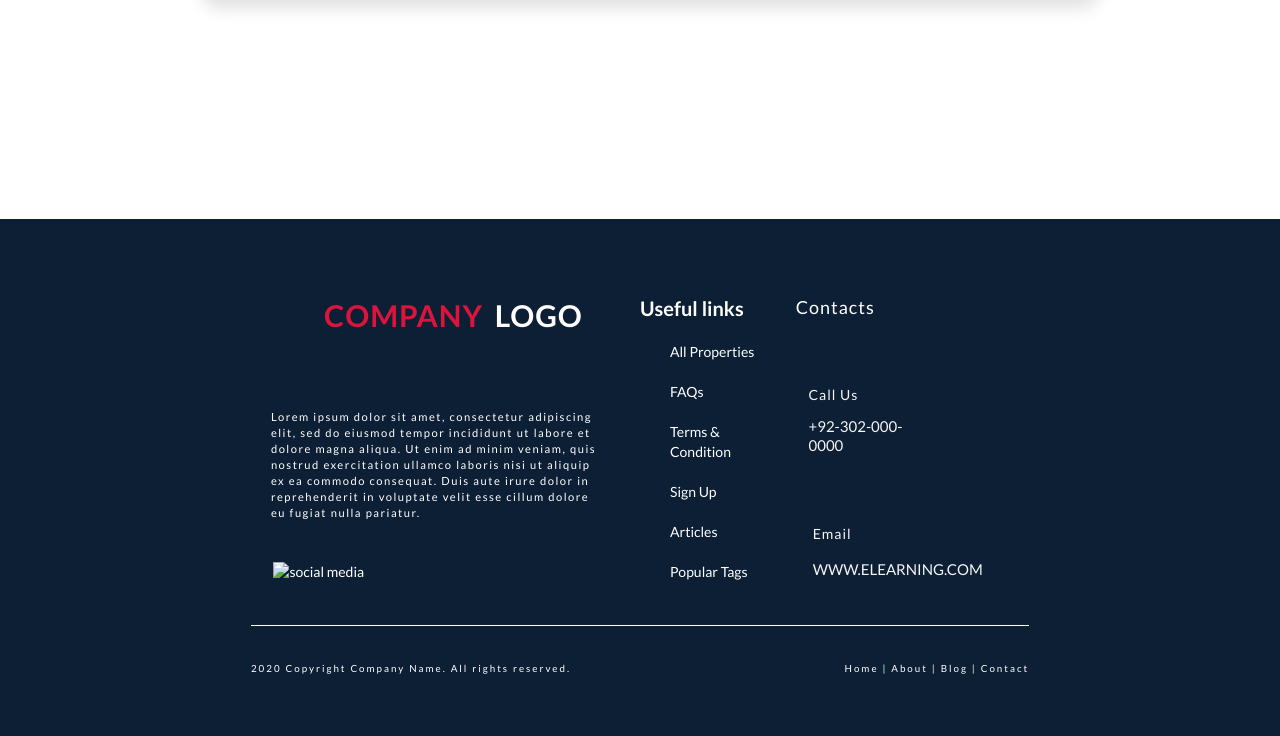
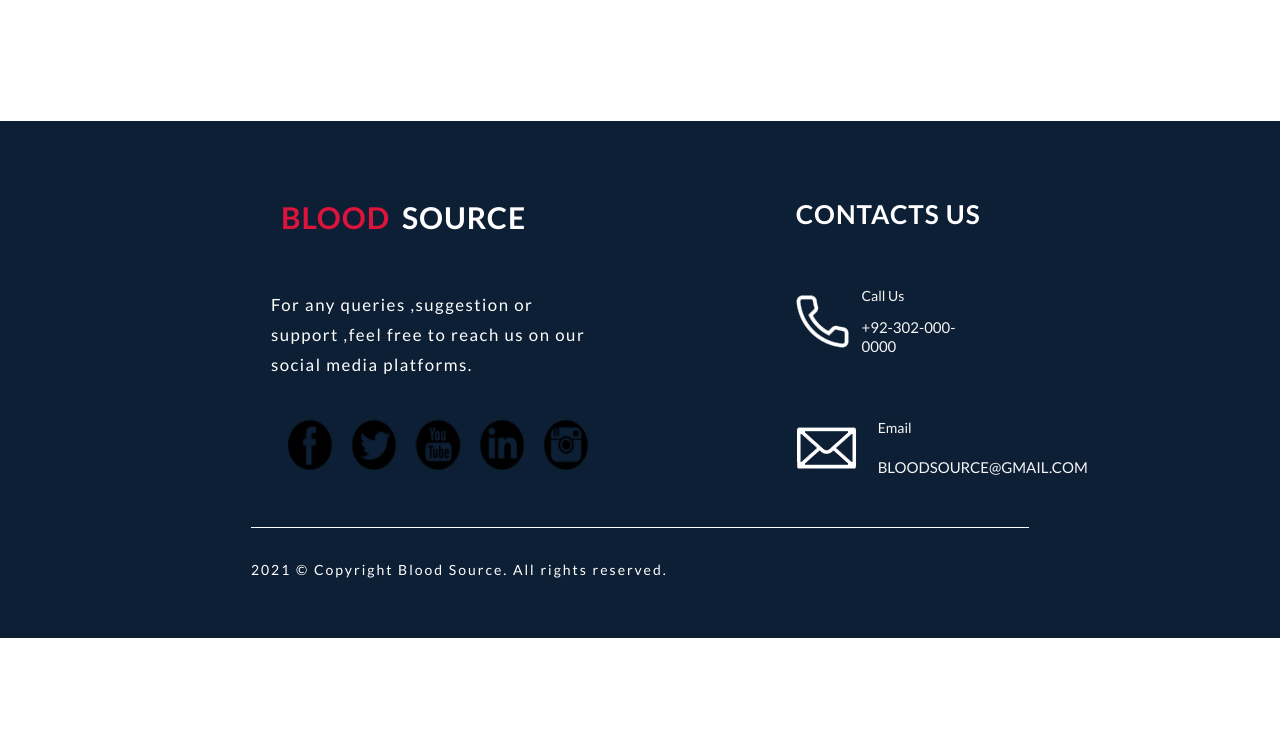
Before and after one commit to kshitij-cell/blood-bank, a PHP site: page / in a window 1280 px wide; the page is wider, and only the part inside the window is pictured. Shown: the part 3988-4724 px from the top of that part. After the commit the page ends 4626 px from the top of that part, so only its background shows below. Run offline with PHP 8.4, Linux system fonts and the light colour scheme.

Commit message:
homepage

```diff
--- a/header.js
+++ b/header.js
@@ -1,13 +1,13 @@
-const links = document.querySelectorAll('.link-');
-let old = 0;
-links[0].classList.add('active');
-for (let index = 0; index < links.length; index++) {
-    links[index].addEventListener('click', function () {
-        links[index].classList.add('active');
-        links[old].classList.remove('active');
-        old = index;
-    })
-};
+// const links = document.querySelectorAll('.link-');
+// let old = 0;
+// links[0].classList.add('active');
+// for (let index = 0; index < links.length; index++) {
+//     links[index].addEventListener('click', function () {
+//         links[index].classList.add('active');
+//         links[old].classList.remove('active');
+//         old = index;
+//     })
+// };
 const header = document.querySelector(".header-.container-");
 document.addEventListener("scroll", () => {
     var scroll_pos = window.scrollY;
--- a/index.html
+++ b/index.html
@@ -57,14 +57,16 @@
                 <h1 style="margin-left: 120px;">Give Often.<span></span></h1>
             </div>
         </div>
-        <div class="card" style="margin-top :19%;">
-            <div class="card-header">
-                Quote
+        <div class="card">
+            <div class="card-header text-center">
+                Fact About Blood Donation
             </div>
             <div class="card-body">
                 <blockquote class="blockquote mb-0">
-                    <p>About 1 in 7 people entering a hospital need blood.</p>
-                    <footer class="blockquote-footer">Someone famous in <cite title="Source Title">Source Title</cite>
+                    <p>If 1% to 3% of the country's population donates blood, it would be sufficient for country's need
+                    </p>
+                    <footer class="blockquote-footer">Source <cite title="Source Title">World Health Organization
+                            (WHO)</cite>
                     </footer>
                 </blockquote>
             </div>
@@ -74,9 +76,9 @@
         <div class="why-us">
             <h1 class="title">Blood source</h1>
             <!-- <h1 class="sub-title">why us</h1> -->
-            <p>Lorem ipsum dolor sit amet consectetur adipisicing elit. Numquam expedita a incidunt praesentium neque
-                animi consequatur velit minima, odio delectus quisquam dignissimos voluptatum laudantium provident harum
-                reiciendis ducimus modi error.</p>
+            <p>Blood Source is a web platform that helps you find all your nearby blood banks.
+                Whether you need to find an organization to donate blood or to request blood from a blood bank near you.
+                We are at your service</p>
         </div>
         <div class="why-us-img">
             <img src="./blood-donation-vector-illustration.jpg" alt="">
@@ -88,17 +90,17 @@
         </div>
         <div class="donate">
             <h1><span>donate ,</span> because you can</h1>
-            <p>Lorem ipsum dolor sit amet consectetur adipisicing elit. Eligendi molestiae ratione in nihil sit alias
-                quas nulla veniam, ex, saepe deserunt consequuntur ullam officia pariatur fugiat vel sed qui
-                perspiciatis!</p>
+            <p>Save a life because you can. Bring a smile on someone's face because you can. A single blood donation you
+                make is priceless for someone out there. Choose to be a life saver and donate blood today.</p>
             <a href="#signinup" type="button" class="port donate-btn ">donate now</a>
         </div>
     </section>
     <section id="fourth">
         <div class="pledge">
             <h1><span>ask ,</span> if you need</h1>
-            <p>Lorem ipsum dolor sit, amet consectetur adipisicing elit. Sequi beatae suscipit eius vel sit magnam
-                eligendi quis natus at modi non a autem neque, veniam odio dicta maiores eaque tempora.</p>
+            <p>Be the among the millions of people who have helped and countless lives we've helped saving. We are
+                accociated with thousands of blood banks across all states of India and thus are confident that we can
+                provide you with the blood you need.</p>
             <a href="#signinup" type="button" class="port request-btn  switch">request now</a>
 
         </div>
@@ -109,21 +111,20 @@
     <section id="testimonial">
         <div id="back">
             <div class="flx p">
-                <span class="fade-in">-</span>
-                <h2 class="right slide-in" style="text-transform: uppercase;">Testimonial </h2>
-                <span class="fade-in">-</span>
+                <!-- <span class="fade-in">-</span> -->
+                <h2 class="right slide-in" style="text-transform: uppercase;">Customer Reviews </h2>
+                <!-- <span class="fade-in">-</span> -->
             </div>
             <div id="cont">
                 <div class="cmt">
                     <img src="picture.png" class="left slide-in" alt="">
                     <div class="flx fade-in">
                         <span class="mar">&#x201C</span>
-                        <p> Lorem ipsum dolor sit amet consectetur, adipisicing elit. Quod repellendus veritatis iure
-                            neque voluptas eius ipsam velit quas nihil consequuntur, fugit dicta quisquam inventore
-                            asperiores tempora aliquid a mollitia. Aperiam!</p>
+                        <p> For the past few years, I have been donating throught the Blood Source. These
+                            guys are doing fantastic job in helping those who are in need. Keep up the good work.</p>
                     </div>
                     <div class="flx">
-                        <span class="mar fade-in">-</span>
+                        <!-- <span class="mar fade-in">-</span> -->
                         <h2 class="right slide-in"> John Doe Director Of Firm</h2>
                     </div>
 
@@ -132,12 +133,11 @@
                     <img src="picture2.png" class="left slide-in" alt="">
                     <div class="flx fade-in">
                         <span class="mar">&#x201C</span>
-                        <p> Lorem ipsum dolor sit amet consectetur, adipisicing elit. Quod repellendus veritatis iure
-                            neque voluptas eius ipsam velit quas nihil consequuntur, fugit dicta quisquam inventore
-                            asperiores tempora aliquid a mollitia. Aperiam!</p>
+                        <p> For the past few years, I have been donating throught the Blood Source. These
+                            guys are doing fantastic job in helping those who are in need. Keep up the good work.</p>
                     </div>
                     <div class="flx">
-                        <span class="mar fade-in">-</span>
+                        <!-- <span class="mar fade-in">-</span> -->
                         <h2 class="right slide-in"> John Doe Director Of Firm</h2>
                     </div>
                 </div>
@@ -145,12 +145,11 @@
                     <img src="picture3.png" class="left slide-in" alt="">
                     <div class="flx fade-in">
                         <span class="mar">&#x201C</span>
-                        <p> Lorem ipsum dolor sit amet consectetur, adipisicing elit. Quod repellendus veritatis iure
-                            neque voluptas eius ipsam velit quas nihil consequuntur, fugit dicta quisquam inventore
-                            asperiores tempora aliquid a mollitia. Aperiam!</p>
+                        <p> For the past few years, I have been donating throught the Blood Source. These
+                            guys are doing fantastic job in helping those who are in need. Keep up the good work.</p>
                     </div>
                     <div class="flx">
-                        <span class="mar fade-in">-</span>
+                        <!-- <span class="mar fade-in">-</span> -->
                         <h2 class="right slide-in"> John Doe Director Of Firm</h2>
                     </div>
                 </div>
@@ -318,18 +317,14 @@
     <footer class="last-div">
         <div id="footer">
             <div id="logo">
-                <h2><span>company</span> logo</h2>
-                <br><br>
-                <p>Lorem ipsum dolor sit amet, consectetur adipiscing elit,
-                    sed do eiusmod tempor incididunt ut labore et dolore magna aliqua. Ut enim ad minim veniam,
-                    quis nostrud exercitation ullamco laboris nisi ut aliquip ex ea commodo consequat.
-                    Duis aute irure dolor in reprehenderit in voluptate velit esse cillum dolore eu fugiat nulla
-                    pariatur.
+                <h2><span>Blood</span> source</h2>
+                <br>
+                <p>For any queries ,suggestion or support ,feel free to reach us on our social media platforms.
                 </p>
                 <br>
-                <img src="" alt="social media">
+                <img src="./socialmedia.png" alt="social media">
             </div>
-            <div id=links>
+            <!-- <div id=links>
                 <h3>Useful links</h3>
                 <ul class="footer-ul">
                     <li class="footer-li"><a href="#"> All Properties</a></li>
@@ -340,12 +335,12 @@
                     <li class="footer-li"><a href="#"> Popular Tags</a></li>
                 </ul>
 
-            </div>
+            </div> -->
             <div id="contacts">
-                <h3>Contacts</h3>
+                <h2>Contacts Us</h2>
                 <div class="num">
                     <div>
-                        <img src="" alt="">
+                        <img src="./contact icon.png" alt="">
                     </div>
                     <div>
                         <h3>Call Us</h3>
@@ -354,18 +349,18 @@
                 </div>
                 <div class="num">
                     <div>
-                        <img src="" alt="">
+                        <img src="./mail icon.png" alt="">
                     </div>
                     <div>
                         <h3>Email</h3>
-                        <h4 style="text-transform:uppercase;">www.elearning.com</h4>
+                        <h4 style="text-transform:uppercase;">bloodsource@gmail.com</h4>
                     </div>
                 </div>
             </div>
         </div>
         <div id="end">
-            <div class="move">2020 Copyright Company Name. All rights reserved.</div>
-            <div class="move" style="text-transform: capitalize;">home | about | blog | contact</div>
+            <div class=" move">2021 © Copyright Blood Source. All rights reserved.</div>
+            <!-- <div class="move" style="text-transform: capitalize;">home | about | blog | contact</div> -->
         </div>
     </footer>
     <!-- Optional JavaScript; choose one of the two! -->
--- a/style.css
+++ b/style.css
@@ -89,11 +89,16 @@ a{
 }
 .first{
   margin-left: 35%;
-  padding-top: 7%;
+  padding-top: 4.1%;
 }
 .card{
-margin: 5% 20% 0 20%;
-width: 70%;
+margin: 22% 20% 0 25%;
+width: fit-content;
+}
+.card-header{
+  letter-spacing: 1px;
+  font-size: 14px;
+  font-weight: bold;
 }
 #first {
     min-height: 100vh;
@@ -337,7 +342,10 @@ div.cmt div.flx h2 {
 div.cmt img {
     margin-left: 15%;
 }
-
+.flx span.promo{
+  font-size: 14px;
+  font-weight: normal;
+}
 *,
 *:before,
 *:after {
@@ -678,7 +686,8 @@ div#end {
 
 div#end div {
     letter-spacing: 2px;
-    font-size: 0.7em;
+    font-size: 1rem;
+    text-align: center;
 }
 
 div#logo,
@@ -711,17 +720,21 @@ div#footer div#logo h2 {
     text-transform: uppercase;
     letter-spacing: 1px;
     font-size: 30px;
+    text-align: left;
 }
 
 div#footer div#logo p {
     margin: 20px;
     letter-spacing: 1.5px;
-    font-size: 0.8em;
+    font-size: 1.2rem;
+    line-height: 30px;
 }
 
 div#footer div#logo img {
-    margin-left: 6%;
-    width: 60%;
+    margin-left: 10%;
+    width: 80%;
+    height: 50px;
+    cursor: pointer;
 }
 
 div#footer div#links {
@@ -756,10 +769,12 @@ div#footer div#contacts {
 
 }
 
-div#footer div#contacts h3 {
+div#footer div#contacts h2 {
     align-self: flex-start;
     letter-spacing: 1px;
-    font-weight: 400;
+    font-weight: 600;
+    text-align: left;
+    text-transform: uppercase;
 }
 
 div#footer div#contacts div.num {
```
Also changed, not shown: contact icon.png (added), download.png (added), mail icon.png (added), socialmedia.png (added).
